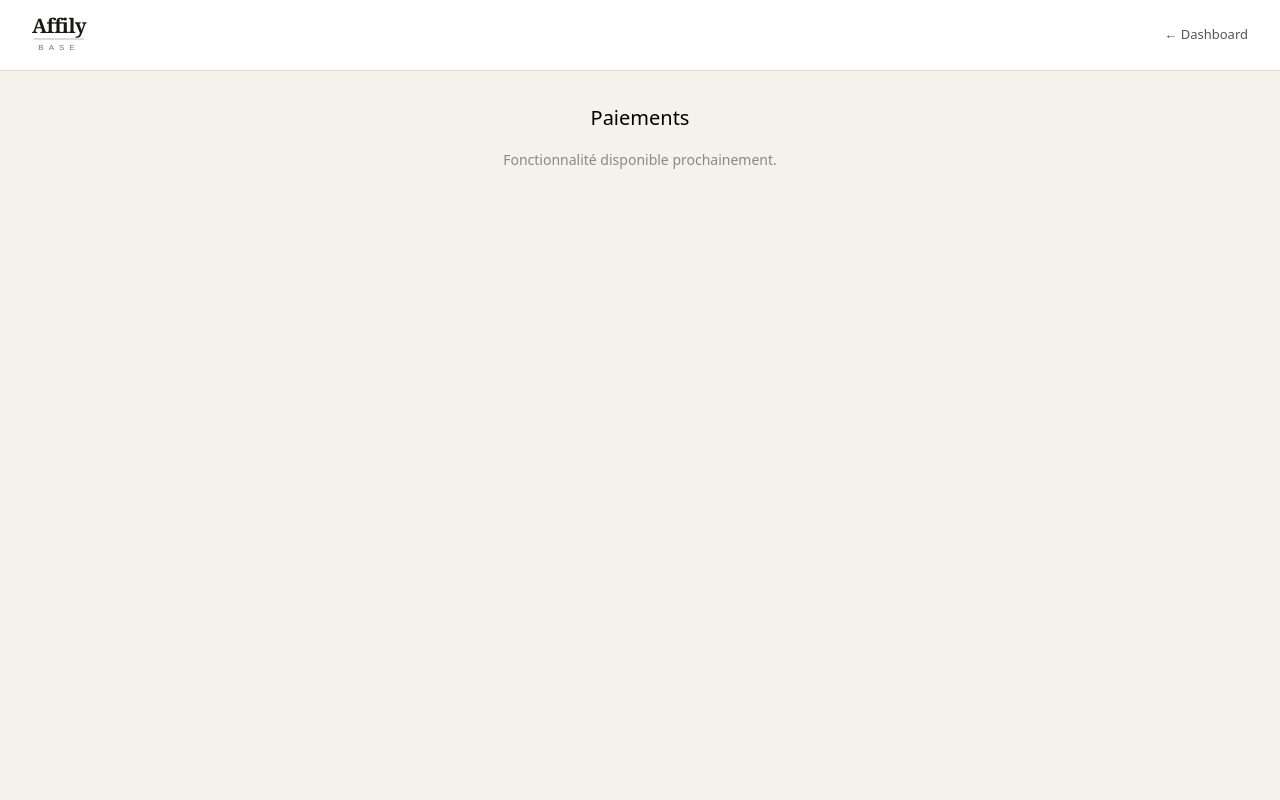
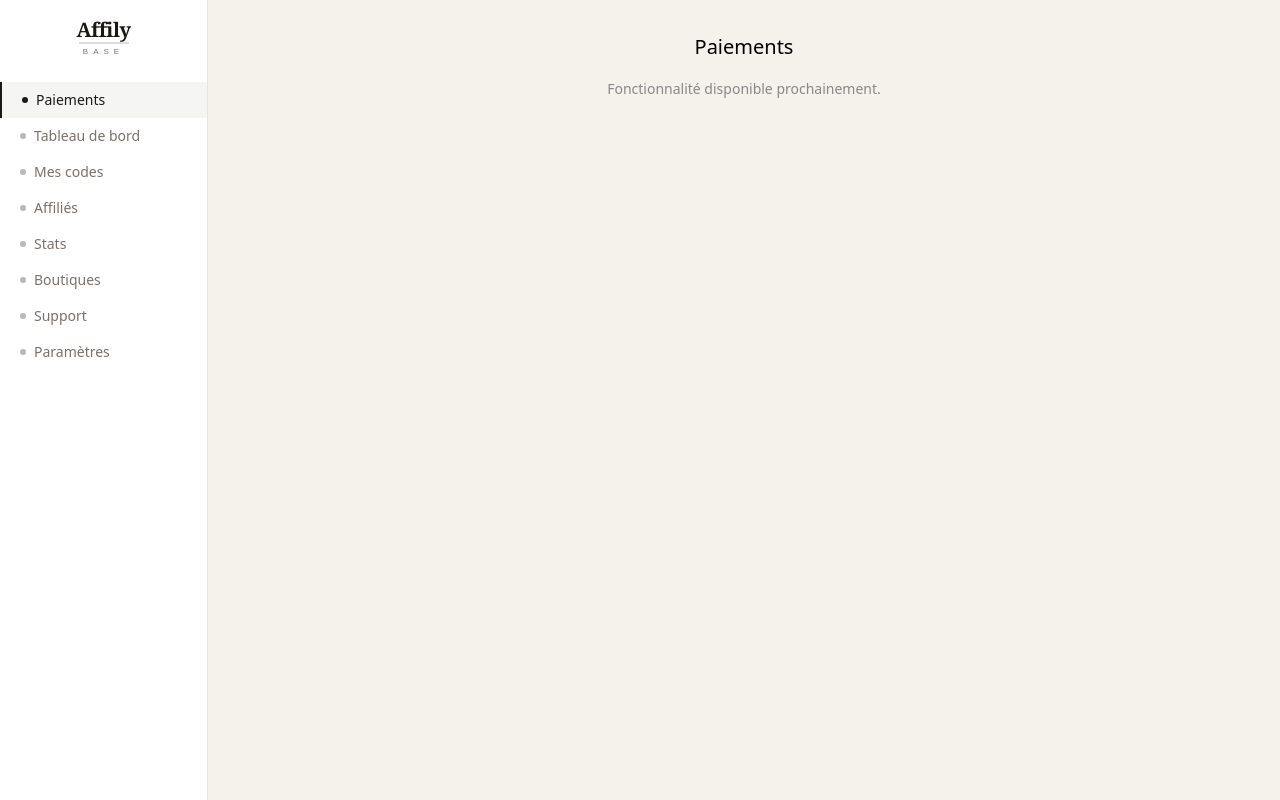
Before and after one commit to ukpt/affilybase, a Next.js app: page /paiements in a window 1280 px wide. Built offline with nearby package versions, Linux system fonts and the light colour scheme.

Commit message:
add sidebar to paiements and parametres

```diff
--- a/app/paiements/page.tsx
+++ b/app/paiements/page.tsx
@@ -1,13 +1,36 @@
 'use client'
 import Logo from '../components/Logo'
+
+const menuItems = [
+  { label: 'Tableau de bord', href: '/' },
+  { label: 'Mes codes', href: '/mes-codes' },
+  { label: 'Affiliés', href: '/affilies' },
+  { label: 'Stats', href: '/stats' },
+  { label: 'Paiements', href: '/paiements' },
+  { label: 'Boutiques', href: '/boutiques' },
+  { label: 'Support', href: '/support' },
+  { label: 'Paramètres', href: '/parametres' },
+]
+
 export default function Paiements() {
   return (
-    <div style={{ minHeight: '100vh', background: '#F5F2EC' }}>
-      <nav style={{ display: 'flex', alignItems: 'center', justifyContent: 'space-between', padding: '1rem 2rem', borderBottom: '0.5px solid #ddd8ce', background: '#fff' }}>
-        <Logo size="sm" />
-        <a href="/" style={{ fontSize: '13px', color: '#555', textDecoration: 'none' }}>← Dashboard</a>
-      </nav>
-      <div style={{ padding: '2rem', textAlign: 'center' }}>
+    <div style={{ display: 'flex', minHeight: '100vh', background: '#F5F2EC' }}>
+      <div className="w-52 bg-white border-r border-stone-200 flex flex-col py-5">
+        <div className="px-5 pb-6"><Logo size="sm" /></div>
+        <nav className="flex flex-col">
+          <div className="px-5 py-2 text-sm font-medium text-stone-900 bg-stone-100 border-l-2 border-stone-900 flex items-center gap-2">
+            <span className="w-1.5 h-1.5 rounded-full bg-stone-900 inline-block"></span>
+            Paiements
+          </div>
+          {menuItems.filter(i => i.label !== 'Paiements').map(({ label, href }) => (
+            <a key={href} href={href} className="px-5 py-2 text-sm text-stone-500 flex items-center gap-2 hover:text-stone-900">
+              <span className="w-1.5 h-1.5 rounded-full bg-current opacity-50 inline-block"></span>
+              {label}
+            </a>
+          ))}
+        </nav>
+      </div>
+      <div style={{ flex: 1, padding: '2rem', textAlign: 'center' }}>
         <h1 style={{ fontSize: '20px', fontWeight: 500, marginBottom: '1rem' }}>Paiements</h1>
         <p style={{ color: '#888', fontSize: '14px' }}>Fonctionnalité disponible prochainement.</p>
       </div>
--- a/app/parametres/page.tsx
+++ b/app/parametres/page.tsx
@@ -1,13 +1,36 @@
 'use client'
 import Logo from '../components/Logo'
+
+const menuItems = [
+  { label: 'Tableau de bord', href: '/' },
+  { label: 'Mes codes', href: '/mes-codes' },
+  { label: 'Affiliés', href: '/affilies' },
+  { label: 'Stats', href: '/stats' },
+  { label: 'Paiements', href: '/paiements' },
+  { label: 'Boutiques', href: '/boutiques' },
+  { label: 'Support', href: '/support' },
+  { label: 'Paramètres', href: '/parametres' },
+]
+
 export default function Parametres() {
   return (
-    <div style={{ minHeight: '100vh', background: '#F5F2EC' }}>
-      <nav style={{ display: 'flex', alignItems: 'center', justifyContent: 'space-between', padding: '1rem 2rem', borderBottom: '0.5px solid #ddd8ce', background: '#fff' }}>
-        <Logo size="sm" />
-        <a href="/" style={{ fontSize: '13px', color: '#555', textDecoration: 'none' }}>← Dashboard</a>
-      </nav>
-      <div style={{ padding: '2rem', textAlign: 'center' }}>
+    <div style={{ display: 'flex', minHeight: '100vh', background: '#F5F2EC' }}>
+      <div className="w-52 bg-white border-r border-stone-200 flex flex-col py-5">
+        <div className="px-5 pb-6"><Logo size="sm" /></div>
+        <nav className="flex flex-col">
+          <div className="px-5 py-2 text-sm font-medium text-stone-900 bg-stone-100 border-l-2 border-stone-900 flex items-center gap-2">
+            <span className="w-1.5 h-1.5 rounded-full bg-stone-900 inline-block"></span>
+            Paramètres
+          </div>
+          {menuItems.filter(i => i.label !== 'Paramètres').map(({ label, href }) => (
+            <a key={href} href={href} className="px-5 py-2 text-sm text-stone-500 flex items-center gap-2 hover:text-stone-900">
+              <span className="w-1.5 h-1.5 rounded-full bg-current opacity-50 inline-block"></span>
+              {label}
+            </a>
+          ))}
+        </nav>
+      </div>
+      <div style={{ flex: 1, padding: '2rem', textAlign: 'center' }}>
         <h1 style={{ fontSize: '20px', fontWeight: 500, marginBottom: '1rem' }}>Paramètres</h1>
         <p style={{ color: '#888', fontSize: '14px' }}>Fonctionnalité disponible prochainement.</p>
       </div>
```
